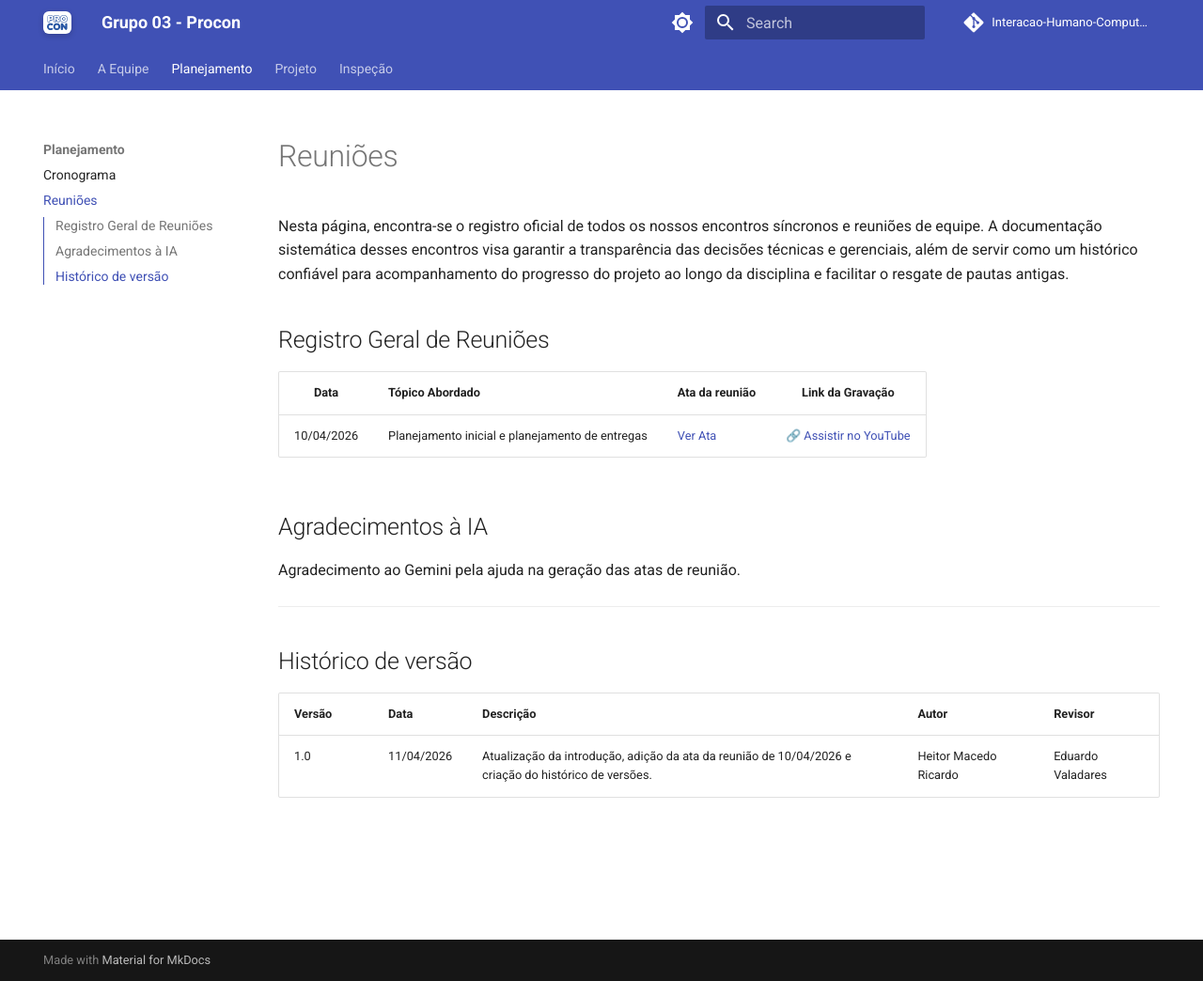
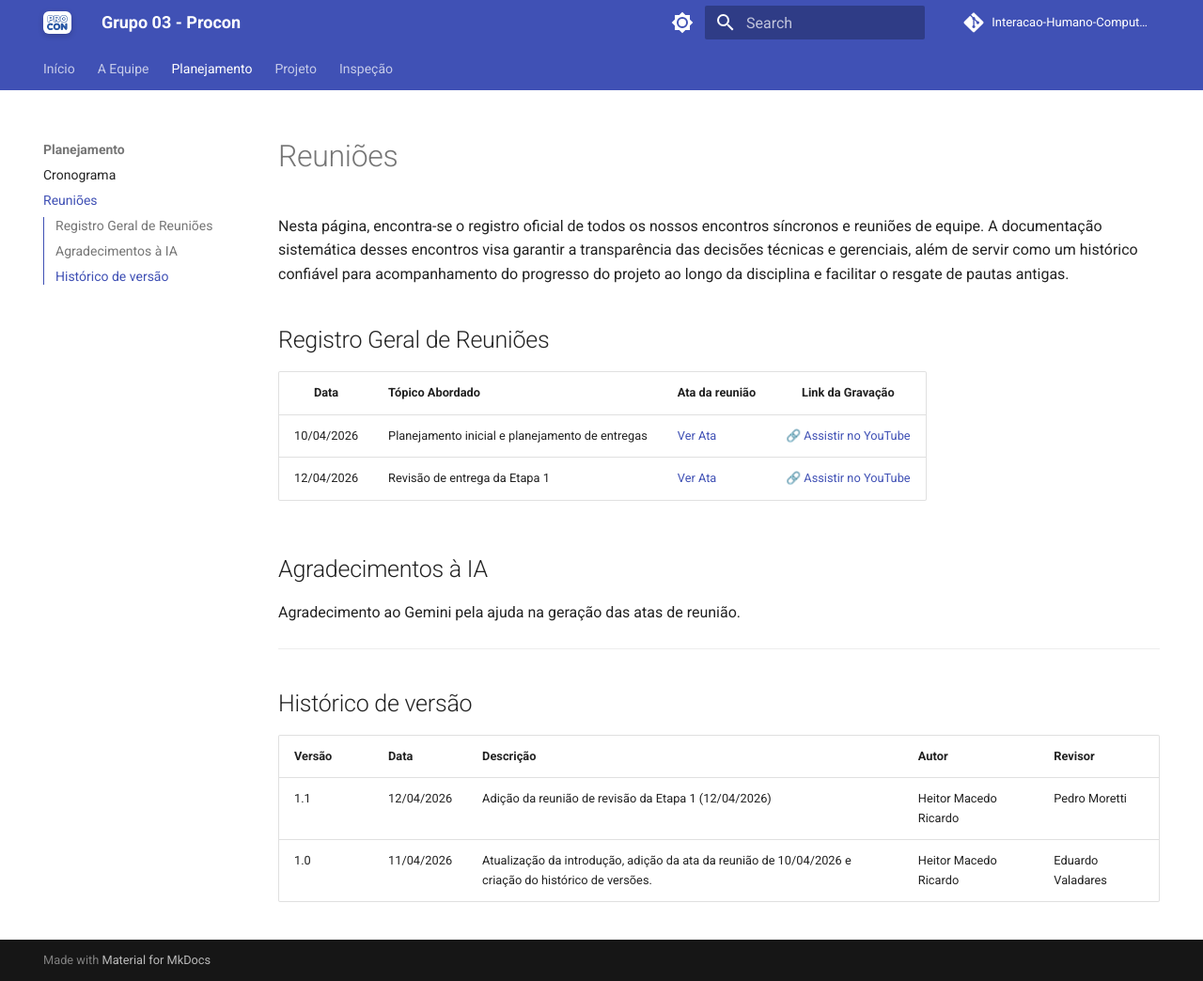
Before and after one commit to Interacao-Humano-Computador/2026.1-Grupo03, an MkDocs documentation site: the page built from docs/planejamento/reunioes.md, in a window 1280 px wide and 1044 px high. Shown: the whole window at 94% size. Built offline with MkDocs 1.6.1 and Material for MkDocs 9.7.7, drawn with Linux system fonts in a browser that asks for light colours; comment, search, counter and statistics services are not loaded.

Commit message:
docs: add meeting minutes, inspection report for delivery 01, and planning documentation

```diff
--- a/docs/planejamento/reunioes.md
+++ b/docs/planejamento/reunioes.md
@@ -7,6 +7,7 @@ Nesta página, encontra-se o registro oficial de todos os nossos encontros sínc
 | Data | Tópico Abordado | Ata da reunião | Link da Gravação |
 |:---:|:---|:---|:---:|
 | 10/04/2026 | Planejamento inicial e planejamento de entregas | [Ver Ata](../atas/Ata%20de%20Reunião_%20Planejamento%20de%20Entrega%20e%20Delegação%20de%20Tarefas%20-%20Etapa%201.pdf){: target="_blank" } | [🔗 Assistir no YouTube](https://youtu.be/7vW947sGqoY) |
+| 12/04/2026 | Revisão de entrega da Etapa 1 | [Ver Ata](../atas/Ata_de_Reuniao_de_Revisao.pdf){: target="_blank" } | [🔗 Assistir no YouTube](https://youtu.be/OJo83qvdmno) |
 
 ## Agradecimentos à IA
 
@@ -18,4 +19,5 @@ Agradecimento ao Gemini pela ajuda na geração das atas de reunião.
 
 | Versão | Data | Descrição | Autor | Revisor |
 |---|---|---|---|---|
+| 1.1 | 12/04/2026 | Adição da reunião de revisão da Etapa 1 (12/04/2026) | Heitor Macedo Ricardo | Pedro Moretti |
 | 1.0 | 11/04/2026 | Atualização da introdução, adição da ata da reunião de 10/04/2026 e criação do histórico de versões. | Heitor Macedo Ricardo | Eduardo Valadares |
```
Also changed, not shown: docs/inspecoes/entrega01.md (+14 -5 lines), 1 other file.
